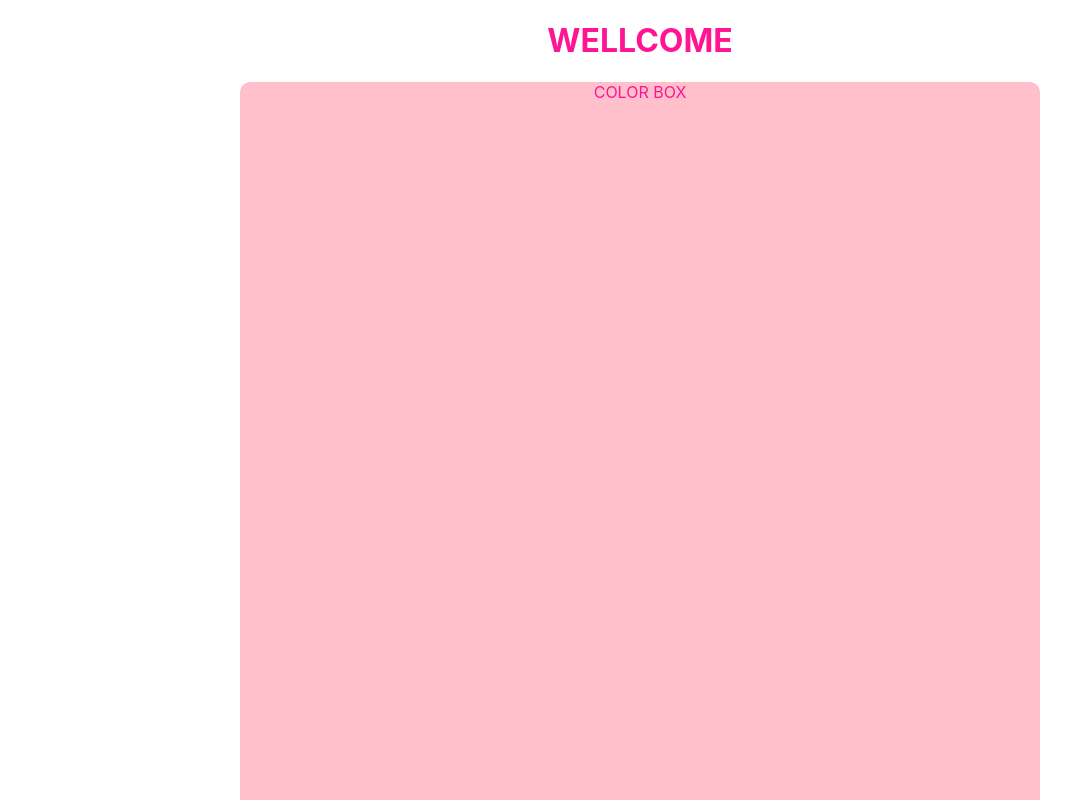
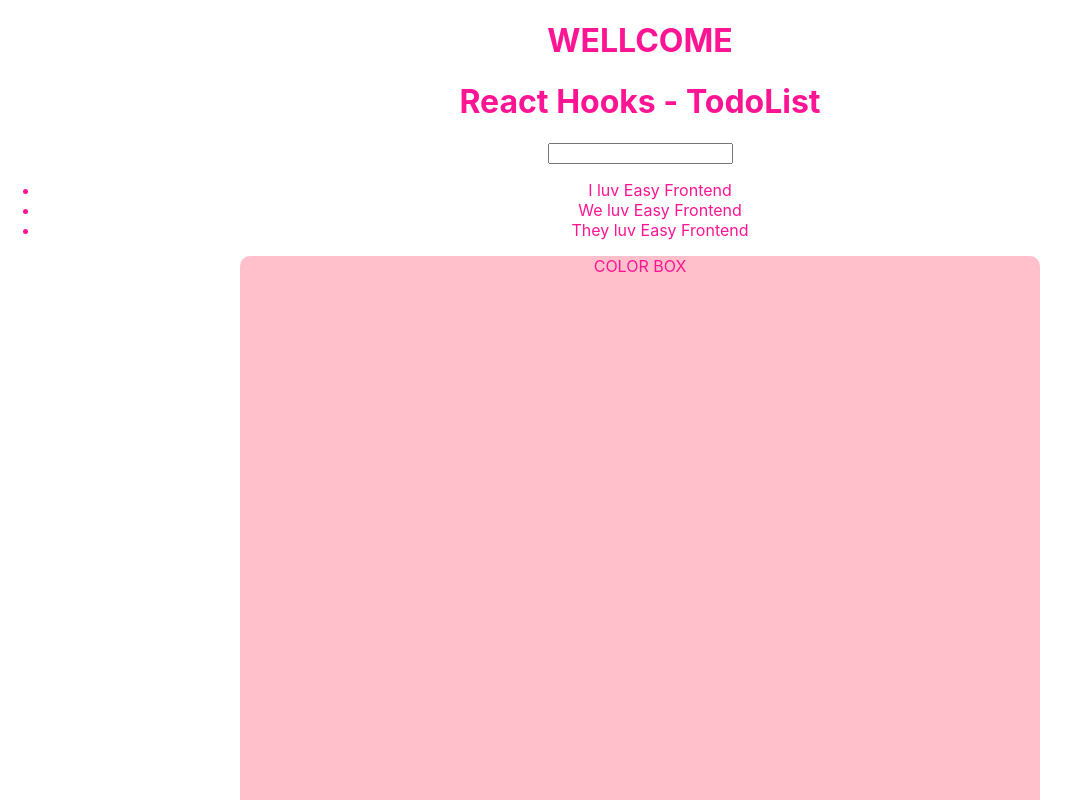
Before and after one commit to mtuyen2907/React-Hooks, a React (Create React App) app: page / in a window 1280 px wide. Shown: the top 800 px of the page, without its empty margins (0-1080 px from the left). Built offline with nearby package versions, Linux system fonts and the light colour scheme.

Commit message:
TodoList - Add TodoForm

```diff
--- a/package.json
+++ b/package.json
@@ -2,6 +2,7 @@
   "name": "react-hook",
   "version": "0.1.0",
   "private": true,
+
   "dependencies": {
     "@testing-library/jest-dom": "^5.11.4",
     "@testing-library/react": "^11.1.0",
--- a/src/App.js
+++ b/src/App.js
@@ -1,16 +1,51 @@
-import React from 'react';
+import React, { useState } from 'react';
 import './App.scss';
 import ColorBox from './component/ColorBox';
+import TodoList from './component/TodoList';
+import TodoForm from './component/TodoForm';
 function App() {
+  const [todoList, setTodoList] = useState([
+    { id: 1, title: 'I luv Easy Frontend' },
+    { id: 2, title: 'We luv Easy Frontend' },
+    { id: 3, title: 'They luv Easy Frontend' },
+  ]);
+
+  //Todo List
+  function handleTodoClick(todo) {
+    console.log(todo);
+    const index = todoList.findIndex(x => x.id === todo.id);
+    if (index < 0) return;
+
+    const newTodoList = [...todoList];
+    newTodoList.splice(index, 1);
+    setTodoList(newTodoList);
+  }
+
+  //Todo Form
+  function handleTodoFormSubmit(formValues) {
+    console.log('Form submit: ', formValues);
+
+    //add new todo to current todo list
+    const newTodo = {
+      id: todoList.length + 1,
+      ...formValues,
+    };
+    const newTodoList = [...todoList];
+    newTodoList.push(newTodo);
+    setTodoList(newTodoList);
+  }
+
   return (
     <div className="App">
       <h1>WELLCOME</h1>
+      <h1>React Hooks - TodoList</h1>
+      <TodoForm onSubmit={handleTodoFormSubmit} />
+      <TodoList todos={todoList}
+        onTodoClick={handleTodoClick} />
 
       <ColorBox />
     </div>
 
   );
 }
-
-
 export default App;
--- /dev/null
+++ b/src/component/TodoForm/index.jsx
@@ -0,0 +1,66 @@
+import React, { useState } from 'react';
+import PropTypes from 'prop-types';
+
+TodoForm.propTypes = {
+    onSubmit: PropTypes.func,
+};
+TodoForm.defaulProps = {
+    onSubmit: null,
+};
+function TodoForm(props) {
+    const { onSubmit } = props;
+    const [value, setValue] = useState('');
+
+    function handleValueChange(e) {
+        console.log(e.target.value);
+        setValue(e.target.value);
+    }
+
+    function handleSubmit(e) {
+        //Prevent reloangdinng browser
+        e.preventDefault();
+        if (!onSubmit) return;
+
+        const formValues = {
+            title: value,
+        };
+        onSubmit(formValues);
+        //Reset form
+        setValue('');
+
+    }
+    return (
+        <form onSubmit={handleSubmit} >
+            {/* Tạo form nhập dữ liệu */}
+            <input type="text"
+                value={value}
+                onChange={handleValueChange}
+            />
+
+        </form>
+    );
+}
+
+export default TodoForm;
+
+/** Bài tập 3: TodoList - Add new Todo
+ * Tạo một form đơn giản như sau:
+ * - Chứa một thẻ input để user có thẻ nhập dữ liệu
+ * - Khi form submit:
+ *  + Chặn browser reload
+ *  + Tạo thêm một todo mới vào danh sách
+ *
+ * PHÂN TÍCH
+ *
+ * TodoForm
+ *  - Props:
+ *      + onSubmit: hàm đc giọ khi đc submit
+ * - State: value
+ * Render: form> input
+ * Handle submit: gọi hàm props.onSubmit()
+ *
+ * 1. TodoForm quản lý nhập dữ liệu
+ * 2. Khi submit, TodoForm báo component cha App, đây là dữ liệu user submit
+ * 3. App: lấy dữ liệu, cập nhật state todoList
+ * 4. TodoList thấy todoList mới, re-render lại
+ */
```
